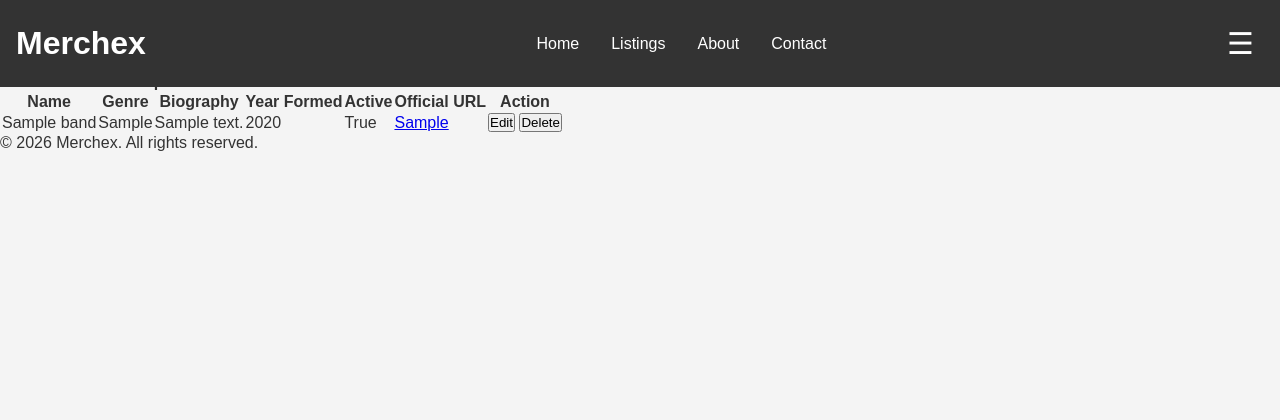
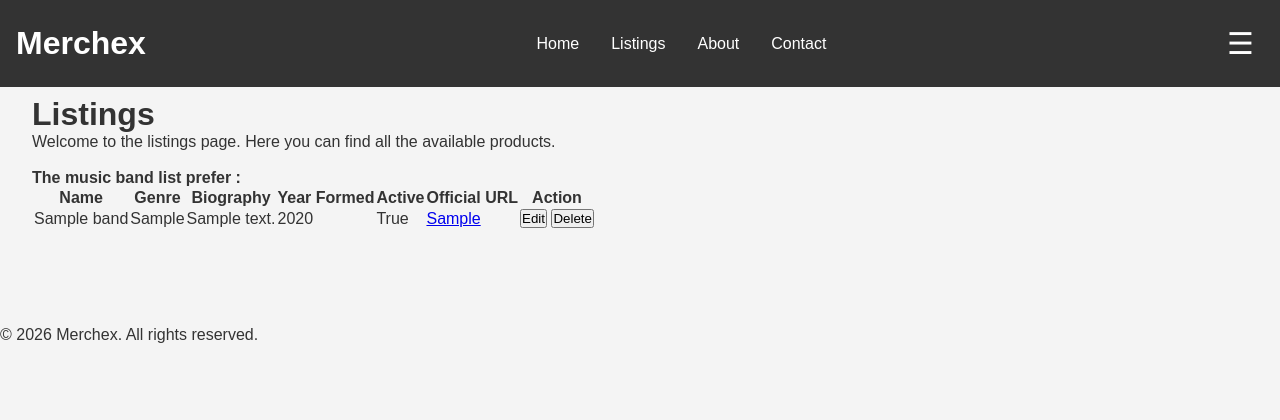
Before and after one commit to Musafiri88/My_Django_Web_app, a Django app: page /listings/ in a window 1280 px wide. Shown: the top 420 px of the page. Before the commit the page ends 151 px from the top, so only its background shows below. Run offline with Django 5.2, Linux system fonts and the light colour scheme; tables that the repository leaves empty hold one stand-in row (values such as "Sample post").

Commit message:
updates merchex/listings/static/css/style.css add main_container style

```diff
--- a/merchex/listings/static/css/style.css
+++ b/merchex/listings/static/css/style.css
@@ -81,3 +81,9 @@ nav ul li a {
 .menu:hover .menu_list {
   display: block;
 }
+
+/* Style for main content */
+main {
+    padding: 2rem;
+    margin: 4rem auto;
+}
```
